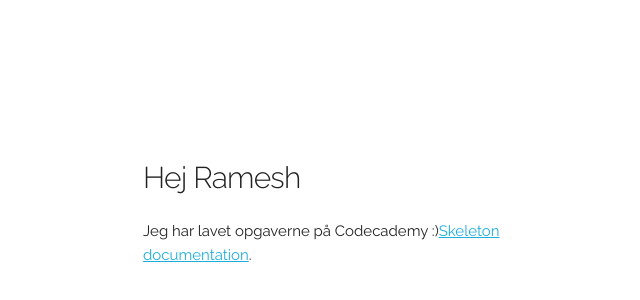
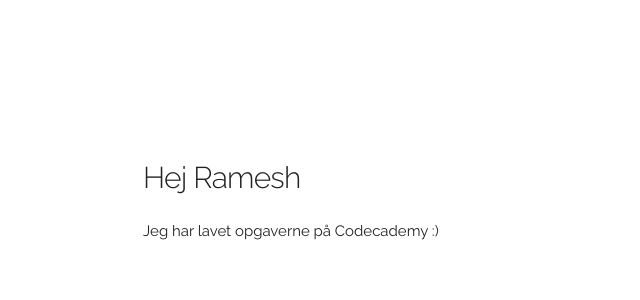
Before and after one commit to Stutttgarttt/awdf12021, a plain HTML site: page index.html in a window 1280 px wide. Shown: the part 82-382 px from the top of the page, without its empty margins (17-657 px from the left). Drawn offline with Linux system fonts and the light colour scheme.

Commit message:
Update index.html

```diff
--- a/index.html
+++ b/index.html
@@ -35,7 +35,7 @@
     <div class="row">
       <div class="one-half column" style="margin-top: 25%">
         <h4>Hej Ramesh</h4>
-        <p>Jeg har lavet opgaverne på Codecademy :)<a href="http://www.getskeleton.com">Skeleton documentation</a>.</p>
+        <p>Jeg har lavet opgaverne på Codecademy :)</p>
       </div>
     </div>
   </div>
```
